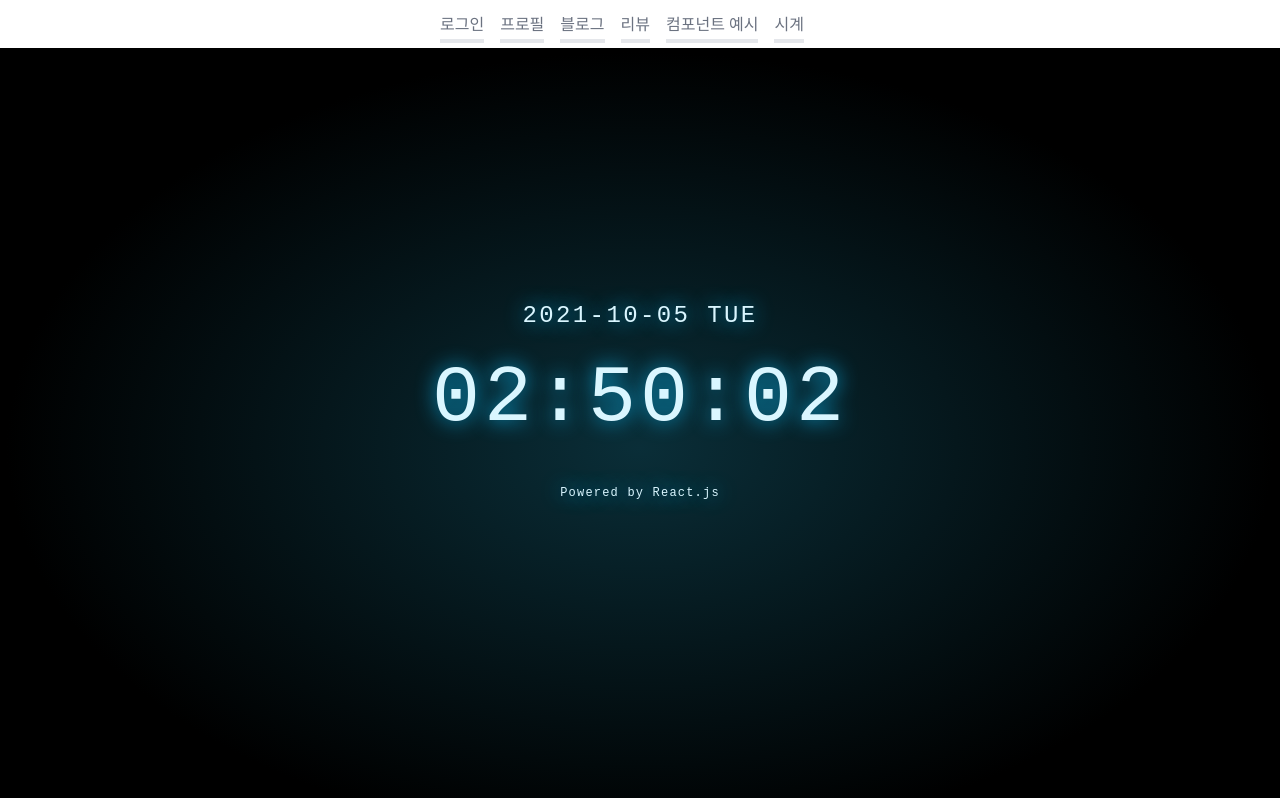
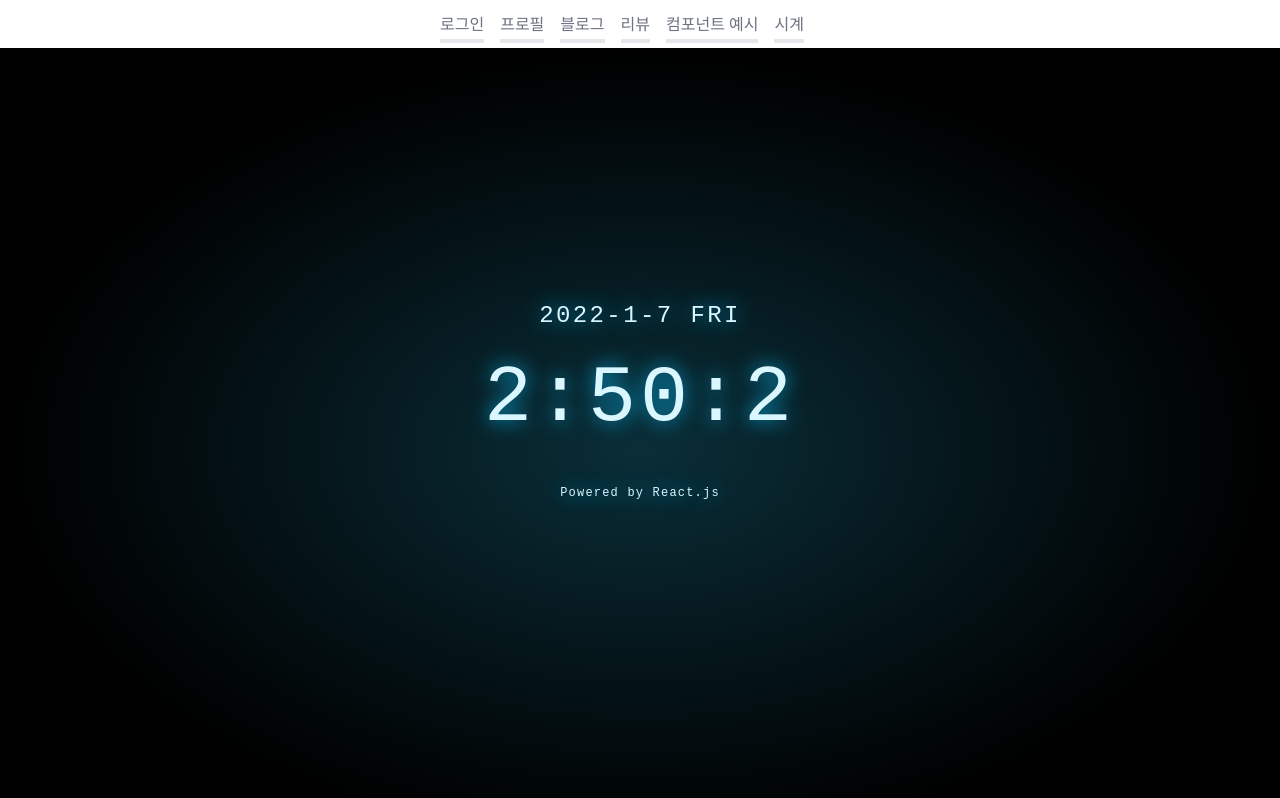
Before and after one commit to allieus/myproj-react, a React (Create React App) app: page /examples/clock in a window 1280 px wide. Shown: the top 798 px of the page. Built offline with nearby package versions, Linux system fonts and the light colour scheme; no server answers.

Commit message:
디지털 시계에 년/월/일/요일 정보를 추가

```diff
--- a/src/pages/examples/Clock.jsx
+++ b/src/pages/examples/Clock.jsx
@@ -1,5 +1,7 @@
 import { useEffect, useState } from 'react';
 import './Clock.css';
+
+const WEEKDAYS = ['SUN', 'MON', 'TUE', 'WED', 'THU', 'FRI', 'SAT'];
 
 function Clock() {
   const [date, setDate] = useState(new Date());
@@ -23,8 +25,14 @@
       <h2>시계</h2>
 
       <div class="clock">
-        <p class="date">2021-10-05 TUE</p>
-        <p class="time">{date.toISOString().slice(11, 19)}</p>
+        <p class="date">
+          {date.getFullYear()}-{date.getMonth() + 1}-{date.getDate()}{' '}
+          {WEEKDAYS[date.getDay()]}
+        </p>
+        {/* <p class="time">{date.toLocaleTimeString('en-us')}</p> */}
+        <p class="time">
+          {date.getHours()}:{date.getMinutes()}:{date.getSeconds()}
+        </p>
         <p class="text">Powered by React.js</p>
       </div>
     </div>
```
